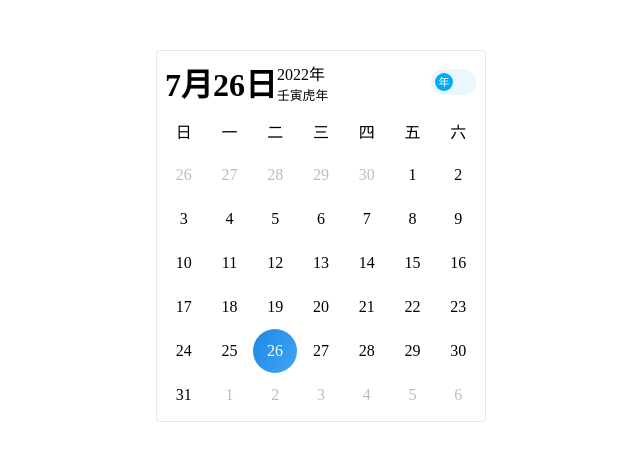
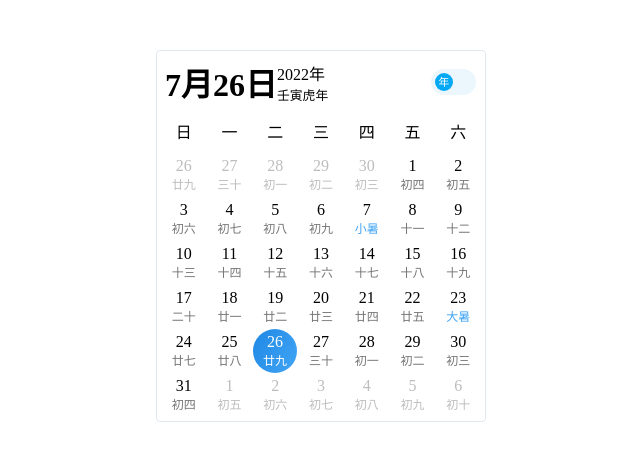
Before and after one commit to react-calendar/calendar, a React (Vite) app: page / in a window 1280 px wide. Shown: the top 460 px of the page, without its empty margins (319-959 px from the left). Built offline with nearby package versions, Linux system fonts and the light colour scheme.

Commit message:
feat: 其他修改

```diff
--- a/src/components/calendar/calendar.tsx
+++ b/src/components/calendar/calendar.tsx
@@ -48,6 +48,16 @@ function Calendar(props: CalendarProps) {
 
   function onDateChange(e: DateFullType) {
     setSelectDate(e); // 修改已选择的日期
+
+    if (fold) {
+      // 当前处于折叠状态
+    } else {
+      // 当前处于月视图
+      if (e.state === 'prev' || e.state === 'next') {
+        // 当前点击的是上个月或者下个月
+      } else {
+      }
+    }
   }
 
   function onCurIndexChange(e: number) {
@@ -82,6 +92,7 @@ function Calendar(props: CalendarProps) {
       {/* 日期面板 */}
       <div className="calendar__panel">
         <CalendayPanel
+          showLunar={true}
           curTab={curTab}
           date={selectDate}
           onCurIndexChange={onCurIndexChange}
```
